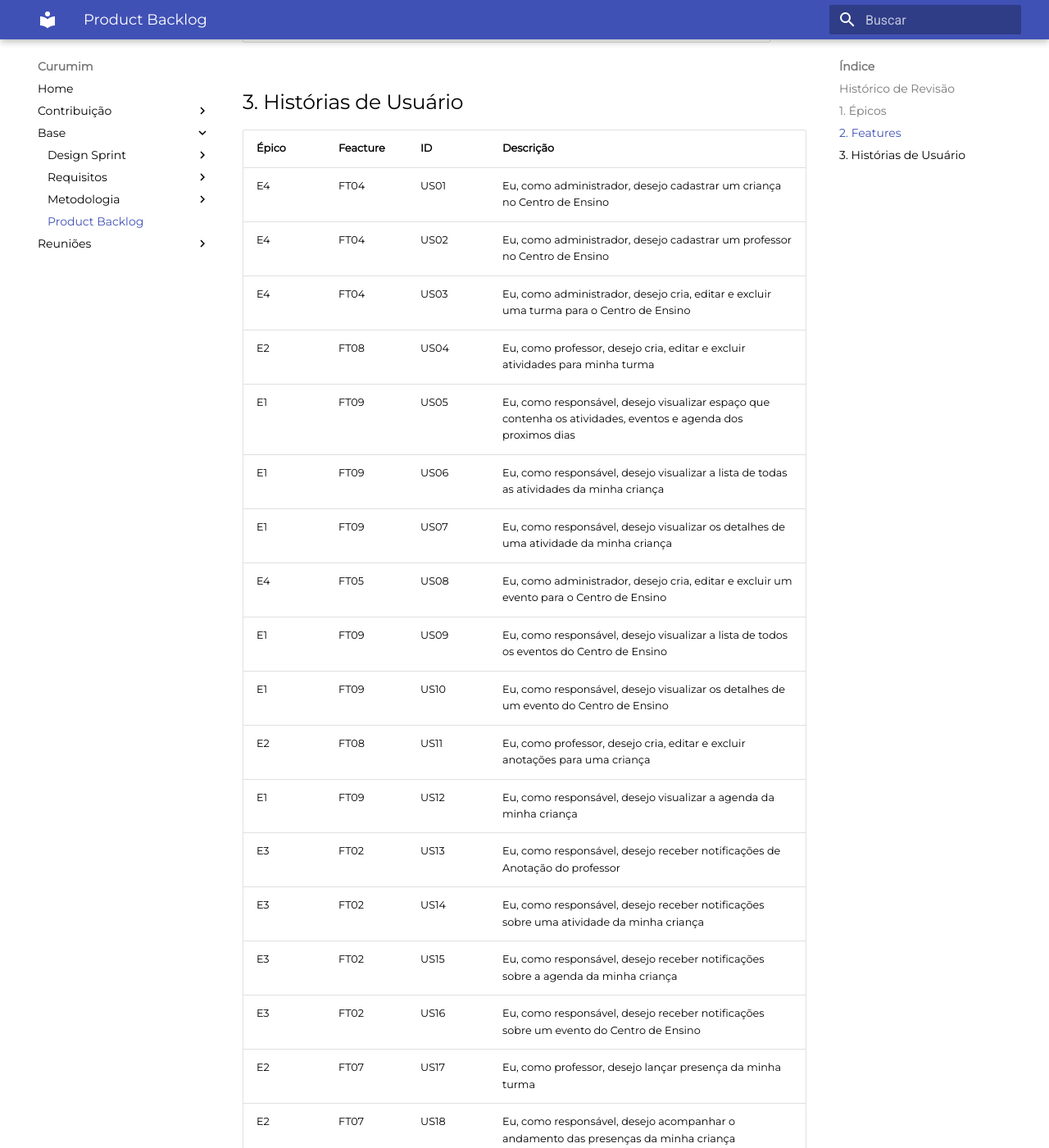
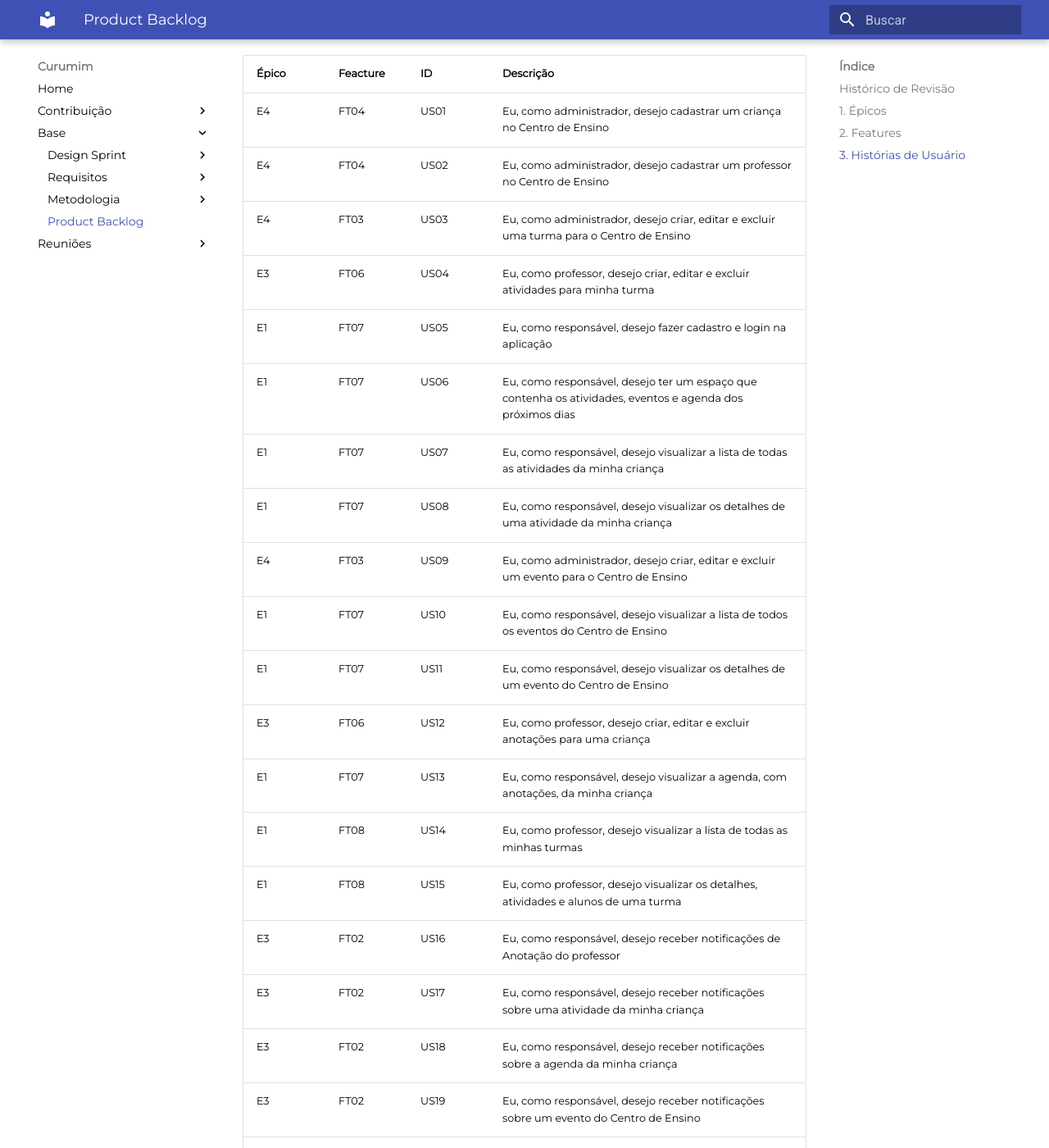
Before and after one commit to UnBArqDsw2021-1/2021.1_G6_Curumim, an MkDocs documentation site: the page built from docs/product-backlog.md, in a window 1280 px wide and 1400 px high, scrolled down 1259 px. Shown: the whole window at 82% size. Built offline with MkDocs 1.6.1 and Material for MkDocs 9.7.7, drawn with Linux system fonts in a browser that asks for light colours; some of the changed text lies outside the part shown.

Commit message:
doc(#28) Afinando Product Backlog

```diff
--- a/docs/product-backlog.md
+++ b/docs/product-backlog.md
@@ -12,10 +12,10 @@
 
 | **ID** | **Descrição** |
 | --- | --- |
-| E1 | Perfil do Criança |
-| E2 | Atividades e Professor |
+| E1 | Perfil                     |
+| E2 | Atividades e Professor     |
 | E3 | Comunicação e Notificações |
-| E4 | Administração |
+| E4 | Administração              |
 
 
 ## 2. Features
@@ -23,40 +23,41 @@
 | **Épico** | **ID** | **Descrição** |
 | --- | --- | --- |
 | E3 | FT01 | Comunicação entre responsáveis, professores e administradores |
-| E3 | FT02 | Recebimento de Notificações |
-| E4 | FT03 | Criação e Gerência de Turmas |
-| E4 | FT04 | Cadastro de Criança e Professor |
-| E4 | FT05 | Criação e Gerência de Eventos |
-| E1 | FT06 | Relatórios gerais |
-| E2 | FT07 | Lançamento e acompanhamento da Presença |
-| E2 | FT08 | Criação e Gerência de Atividade |
-| E1 | FT09 | Acompanhamento das Atividade, Eventos, Agenda e Mural |
-| E1 | FT10 | Autencicação do responsável |
+| E3 | FT02 | Recebimento de Notificações                                   |
+| E4 | FT03 | Criação e Gerência de Turmas e Eventos                        |
+| E4 | FT04 | Cadastro de Criança e Professor                               |
+| E2 | FT05 | Lançamento e acompanhamento da Presença                       |
+| E3 | FT06 | Criação e Gerência de Atividade e Anotações                   |
+| E1 | FT07 | Acompanhamento das Atividade, Eventos e Agenda                |
+| E1 | FT08 | Acompanhamento das Turmas                                     |
 
 
 ## 3. Histórias de Usuário
 
 | **Épico** | **Feacture** | **ID** | **Descrição** |
 | --- | --- | --- | --- |
-| E4 | FT04 | US01 | Eu, como administrador, desejo cadastrar um criança no Centro de Ensino |
-| E4 | FT04 | US02 | Eu, como administrador, desejo cadastrar um professor no Centro de Ensino |
-| E4 | FT04 | US03 | Eu, como administrador, desejo cria, editar e excluir uma turma para o Centro de Ensino |
-| E2 | FT08 | US04 | Eu, como professor, desejo cria, editar e excluir atividades para minha turma |
-| E1 | FT09 | US05 | Eu, como responsável, desejo visualizar espaço que contenha os atividades, eventos e agenda dos proximos dias |
-| E1 | FT09 | US06 | Eu, como responsável, desejo visualizar a lista de todas as atividades da minha criança |
-| E1 | FT09 | US07 | Eu, como responsável, desejo visualizar os detalhes de uma atividade da minha criança |
-| E4 | FT05 | US08 | Eu, como administrador, desejo cria, editar e excluir um evento para o Centro de Ensino |
-| E1 | FT09 | US09 | Eu, como responsável, desejo visualizar a lista de todos os eventos do Centro de Ensino |
-| E1 | FT09 | US10 | Eu, como responsável, desejo visualizar os detalhes de um evento do Centro de Ensino |
-| E2 | FT08 | US11 | Eu, como professor, desejo cria, editar e excluir anotações para uma criança |
-| E1 | FT09 | US12 | Eu, como responsável, desejo visualizar a agenda da minha criança |
-| E3 | FT02 | US13 | Eu, como responsável, desejo receber notificações de Anotação do professor |
-| E3 | FT02 | US14 | Eu, como responsável, desejo receber notificações sobre uma atividade da minha criança |
-| E3 | FT02 | US15 | Eu, como responsável, desejo receber notificações sobre a agenda da minha criança |
-| E3 | FT02 | US16 | Eu, como responsável, desejo receber notificações sobre um evento do Centro de Ensino |
-| E2 | FT07 | US17 | Eu, como professor, desejo lançar presença da minha turma |
-| E2 | FT07 | US18 | Eu, como responsável, desejo acompanhar o andamento das presenças da minha criança |
-| E3 | FT02 | US19 | Eu, como responsável, desejo receber notificações sobre a entrada e saída da minha criança |
-| E3 | FT01 | US20 | Eu, como responsável, desejo conversar com o adminstrador do Centro de Ensino |
-| E3 | FT01 | US21 | Eu, como responsável, desejo conversar com o professor da turma da minha criança |
-| E1 | FT06 | US22 | Eu, como responsável, desejo receber relatórios esporádico sobre tudo produzido pelo meu filho |
+| E4 | FT04 | US01 | Eu, como administrador, desejo cadastrar um criança no Centro de Ensino                                   |
+| E4 | FT04 | US02 | Eu, como administrador, desejo cadastrar um professor no Centro de Ensino                                 |
+| E4 | FT03 | US03 | Eu, como administrador, desejo criar, editar e excluir uma turma para o Centro de Ensino                  |
+| E3 | FT06 | US04 | Eu, como professor, desejo criar, editar e excluir atividades para minha turma                            |
+| E1 | FT07 | US05 | Eu, como responsável, desejo fazer cadastro e login na aplicação                                          |
+| E1 | FT07 | US06 | Eu, como responsável, desejo ter um espaço que contenha os atividades, eventos e agenda dos próximos dias |
+| E1 | FT07 | US07 | Eu, como responsável, desejo visualizar a lista de todas as atividades da minha criança                   |
+| E1 | FT07 | US08 | Eu, como responsável, desejo visualizar os detalhes de uma atividade da minha criança                     |
+| E4 | FT03 | US09 | Eu, como administrador, desejo criar, editar e excluir um evento para o Centro de Ensino                  |
+| E1 | FT07 | US10 | Eu, como responsável, desejo visualizar a lista de todos os eventos do Centro de Ensino                   |
+| E1 | FT07 | US11 | Eu, como responsável, desejo visualizar os detalhes de um evento do Centro de Ensino                      |
+| E3 | FT06 | US12 | Eu, como professor, desejo criar, editar e excluir anotações para uma criança                             |
+| E1 | FT07 | US13 | Eu, como responsável, desejo visualizar a agenda, com anotações, da minha criança                         |
+| E1 | FT08 | US14 | Eu, como professor, desejo visualizar a lista de todas as minhas turmas                                   |
+| E1 | FT08 | US15 | Eu, como professor, desejo visualizar os detalhes, atividades e alunos de uma turma                       |
+| E3 | FT02 | US16 | Eu, como responsável, desejo receber notificações de Anotação do professor                                |
+| E3 | FT02 | US17 | Eu, como responsável, desejo receber notificações sobre uma atividade da minha criança                    |
+| E3 | FT02 | US18 | Eu, como responsável, desejo receber notificações sobre a agenda da minha criança                         |
+| E3 | FT02 | US19 | Eu, como responsável, desejo receber notificações sobre um evento do Centro de Ensino                     |
+| E2 | FT05 | US20 | Eu, como professor, desejo lançar presença da minha turma                                                 |
+| E2 | FT05 | US21 | Eu, como responsável, desejo acompanhar o andamento das presenças da minha criança                        |
+| E3 | FT02 | US22 | Eu, como responsável, desejo receber notificações sobre a entrada e saída da minha criança                |
+| E3 | FT01 | US23 | Eu, como responsável, desejo conversar com o adminstrador do Centro de Ensino                             |
+| E3 | FT01 | US24 | Eu, como responsável, desejo conversar com o professor da turma da minha criança                          |
+| E1 | FT07 | US25 | Eu, como responsável, desejo receber relatórios esporádico sobre tudo produzido pela minha criança        |
```
